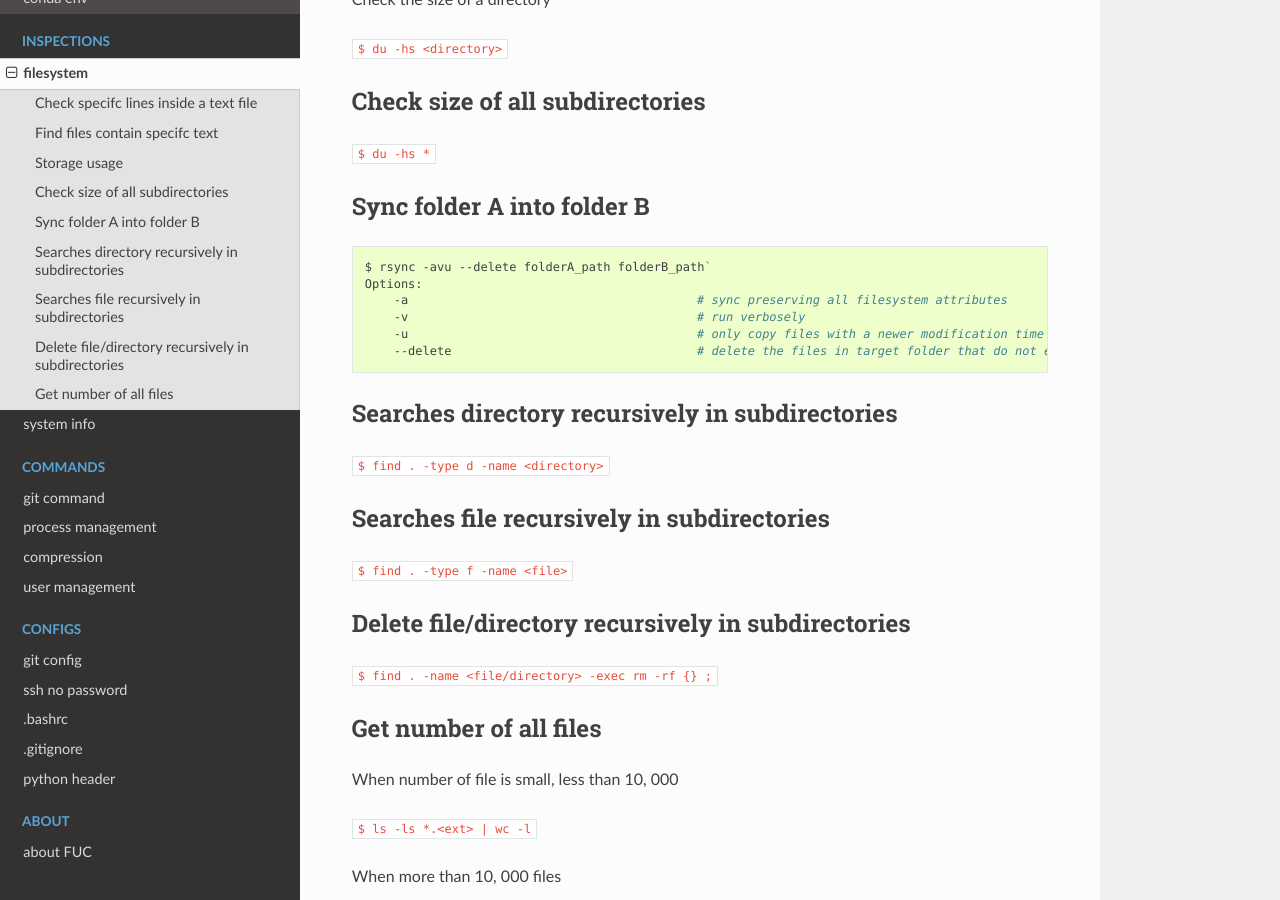
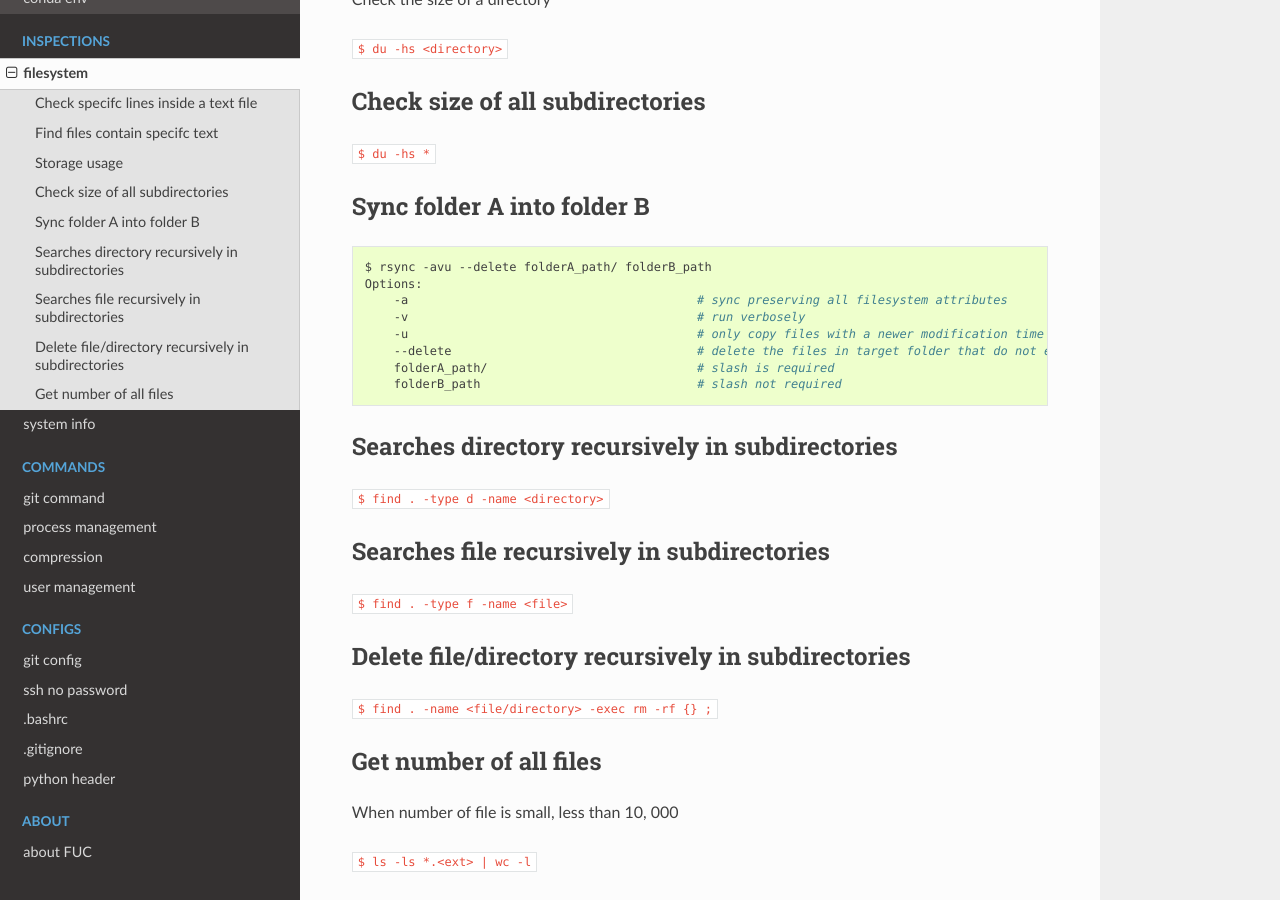
Before and after one commit to PingjunChen/FUC, a Sphinx documentation site: the page built from docs/filesystem.rst, in a window 1280 px wide and 900 px high, scrolled down 535 px. Built offline with Sphinx 7.4.7 and the Read the Docs theme 2.0.0, drawn with Linux system fonts in a browser that asks for light colours.

Commit message:
update folderA and folderB

```diff
--- a/docs/filesystem.rst
+++ b/docs/filesystem.rst
@@ -32,12 +32,14 @@ Sync folder A into folder B
 
 .. code-block:: bash
 
-    $ rsync -avu --delete folderA_path folderB_path`
+    $ rsync -avu --delete folderA_path/ folderB_path
     Options:
         -a                                        # sync preserving all filesystem attributes
         -v                                        # run verbosely
         -u                                        # only copy files with a newer modification time
         --delete                                  # delete the files in target folder that do not exist in the source
+        folderA_path/                             # slash is required
+        folderB_path                              # slash not required
 
 Searches directory recursively in subdirectories
 --------
```
